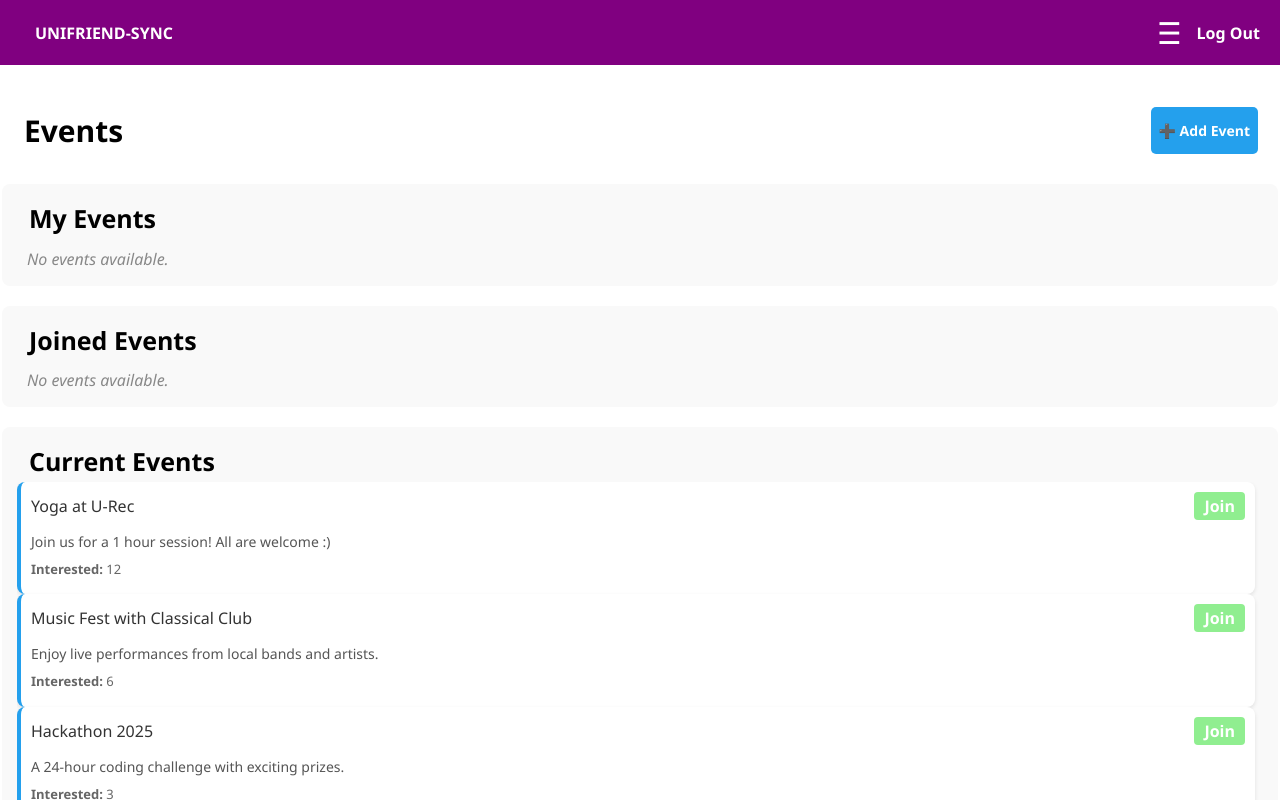
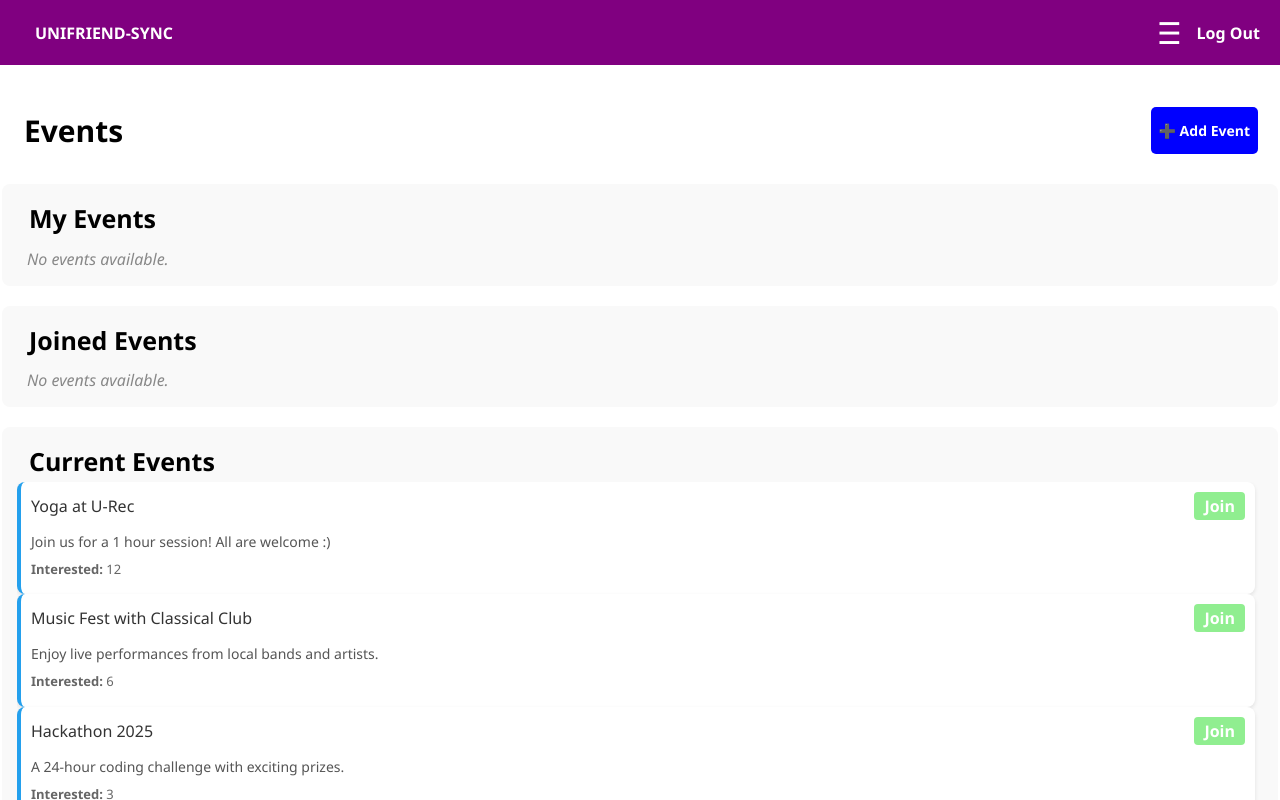
Before and after one commit to CSC-3380-Spring-2025/Team-20, a Next.js app in the folder frontend/: page / in a window 1280 px wide. Shown: the top 800 px of the page. Built offline with nearby package versions, Linux system fonts and the light colour scheme.

Commit message:
no new changes. reordered

```diff
--- a/frontend/src/app/campus-outside/hooks/useHover.ts
+++ b/frontend/src/app/campus-outside/hooks/useHover.ts
@@ -1,3 +1,4 @@
+//design hook
 import { useState } from "react";
 
 export function useHover() {
--- a/frontend/src/app/events/EP-components/EventSection.tsx
+++ b/frontend/src/app/events/EP-components/EventSection.tsx
@@ -1,3 +1,4 @@
+//handles all the containers for user's own events, joined events, and current evetns
 import DivContainer from "../../components/containers";
 import { Event } from "../types/eventTypes";
 import * as estyle from "../styles/eventstyle";
--- a/frontend/src/app/events/hooks/useEvents.ts
+++ b/frontend/src/app/events/hooks/useEvents.ts
@@ -1,8 +1,8 @@
+//handles all the functionalities/listeners for any event in general.
 import { useState } from "react";
 import { Event } from "../types/eventTypes";
 
-
-//dummy events. used in popularEvents hook.
+//dummy events. used in current events container, will be replaced with actual events people have created
 const initialEvents: Event[] = [
   { title: "Yoga at U-Rec", description: "Join us for a 1 hour session! All are welcome :)", totalInterested: 12 },
   { title: "Music Fest with Classical Club", description: "Enjoy live performances from local bands and artists.", totalInterested: 6 },
--- a/frontend/src/app/events/page.tsx
+++ b/frontend/src/app/events/page.tsx
@@ -1,3 +1,4 @@
+//event's page
 "use client";
 import { useState } from "react";
 import Button from "../components/button";
@@ -11,37 +12,46 @@ import { Event } from "./types/eventTypes";
 import { useRouter } from "next/navigation";
 
 export default function Events() {
-  const {
-    myEvents,
-    popularEvents,
-    joinedEvents,
-    addEvent,
-    deleteMyEvent,
-    joinEvent,
-    leaveEvent
-  } = useEvents();
-
   const [showForm, setShowForm] = useState(false);
   const [alertMessage, setAlertMessage] = useState<string | null>(null);
+  const router = useRouter();
+
+  const { myEvents, popularEvents, joinedEvents,
+    addEvent, deleteMyEvent, joinEvent, leaveEvent } = useEvents();
 
   const handleAddEvent = () => setShowForm(true);
   const handleCancelEvent = () => setShowForm(false);
-  const router = useRouter();
 
+
+  {/**alert that shows if user joined, left; added or deleted individual events*/}
   const handleSubmitEvent = (event: Event) => {
     addEvent(event);
     setShowForm(false);
+
     setAlertMessage(`Created ${event.title}`);
-    setTimeout(() => setAlertMessage(null), 2000);
+    setTimeout(() => setAlertMessage(null));
+  };
+
+  const deleteEventHandler = (index: number) => {
+    const event = myEvents[index];
+
+    if (event) {
+      deleteMyEvent(index);
+      setAlertMessage(`Deleted ${event.title}`);
+      setTimeout(() => setAlertMessage(null));
+    }
+
   };
 
   const joinEventHandler = (index: number) => {
     const event = popularEvents[index];
+
     if (event) {
       joinEvent(index);
       setAlertMessage(`Joined ${event.title}`);
-      setTimeout(() => setAlertMessage(null), 2000);
+      setTimeout(() => setAlertMessage(null));
     }
+
   };
 
   const leaveEventHandler = (index: number) => {
@@ -49,19 +59,9 @@ export default function Events() {
     if (event) {
       leaveEvent(index);
       setAlertMessage(`Left ${event.title}`);
-      setTimeout(() => setAlertMessage(null), 2000);
+      setTimeout(() => setAlertMessage(null));
     }
   };
-
-  const deleteEventHandler = (index: number) => {
-    const event = myEvents[index];
-    if (event) {
-      deleteMyEvent(index);
-      setAlertMessage(`Deleted ${event.title}`);
-      setTimeout(() => setAlertMessage(null), 2000);
-    }
-  };
-
 
   return (
     <main style={{marginBottom: '40px'}}>
@@ -74,7 +74,7 @@ export default function Events() {
           top="20px"
           left="50%"
           transform="translateX(-50%)"
-          backgroundColor="#24a0ed"
+          backgroundColor="blue"
           color="white"
           padding="10px 20px"
           borderRadius="8px"
@@ -82,56 +82,34 @@ export default function Events() {
           fontWeight="bold"
           boxShadow="0px 4px 6px rgba(0, 0, 0, 0.1)"
           transition="opacity 0.5s ease-in-out"
-          zIndex="10000"
+          zIndex="10001"
         >
           {alertMessage}
         </DivContainer>
       )}
 
       <DivContainer padding="2px" width="100%">
+
+
         <DivContainer display="flex" justifyContent="space-between" padding="40px 20px 10px 10px" width="100%">
           <p style={styles.titleStyle}>Events</p>
-          <Button
-            backgroundColor="#24a0ed"
-            color="white"
-            fontSize="14px"
-            padding="2px 8px"
-            borderRadius="5px"
-            fontWeight="bold"
-            onClick={handleAddEvent}
-          >
+          <Button backgroundColor="blue" color="white" fontSize="14px" padding="2px 8px" borderRadius="5px" fontWeight="bold" onClick={handleAddEvent}>
             ➕ Add Event
           </Button>
         </DivContainer>
 
-        {showForm && (
-          <EventForm onSave={handleSubmitEvent} onDelete={handleCancelEvent} />
-        )}
+        {showForm && (<EventForm onSave={handleSubmitEvent} onDelete={handleCancelEvent} />)}
 
         {/* My Events */}
-        <EventSection
-          title="My Events"
-          events={myEvents}
-          onDelete={deleteEventHandler}
-        />
+        <EventSection title="My Events" events={myEvents} onDelete={deleteEventHandler}/>
 
         {/* Joined Events*/}
-        <EventSection
-          title="Joined Events"
-          events={joinedEvents}
-          onLeave={leaveEventHandler}
-        />
+        <EventSection title="Joined Events" events={joinedEvents} onLeave={leaveEventHandler}/>
 
         {/* Current Events */}
-        <EventSection
-          title="Current Events"
-          events={popularEvents}
-          onJoin={joinEventHandler}
-          isPopular={true}
-        />
+        <EventSection title="Current Events" events={popularEvents} onJoin={joinEventHandler} isPopular={true}/>
+
       </DivContainer>
-
-
 
       <button style={styles.linkStyle} onClick={() =>   router.push("/campus-outside")}>
         Leaving LSU?
--- a/frontend/src/app/events/types/eventTypes.ts
+++ b/frontend/src/app/events/types/eventTypes.ts
@@ -1,3 +1,4 @@
+//what information the event card will have
 export interface Event {
   title: string;
   description: string;
```
Also changed, not shown: frontend/src/app/events/EP-components/eventForm.tsx (+4 -19 lines).
